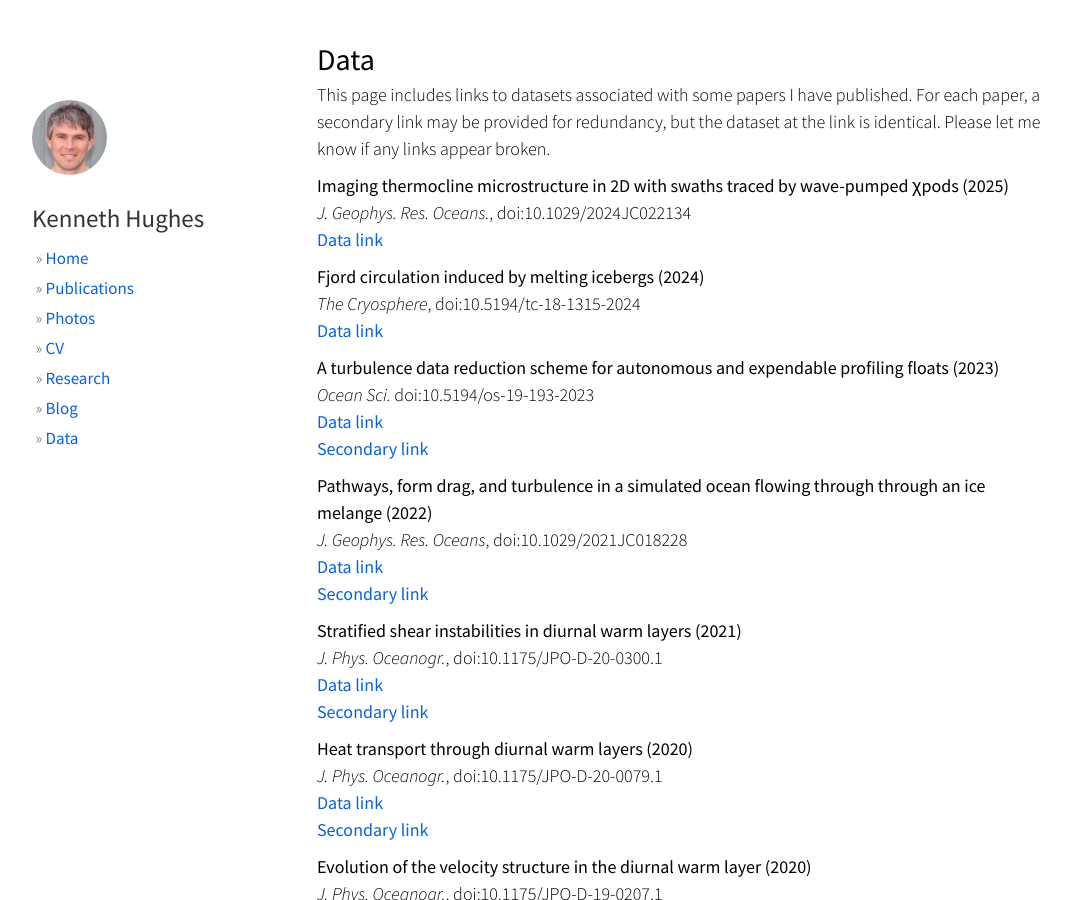
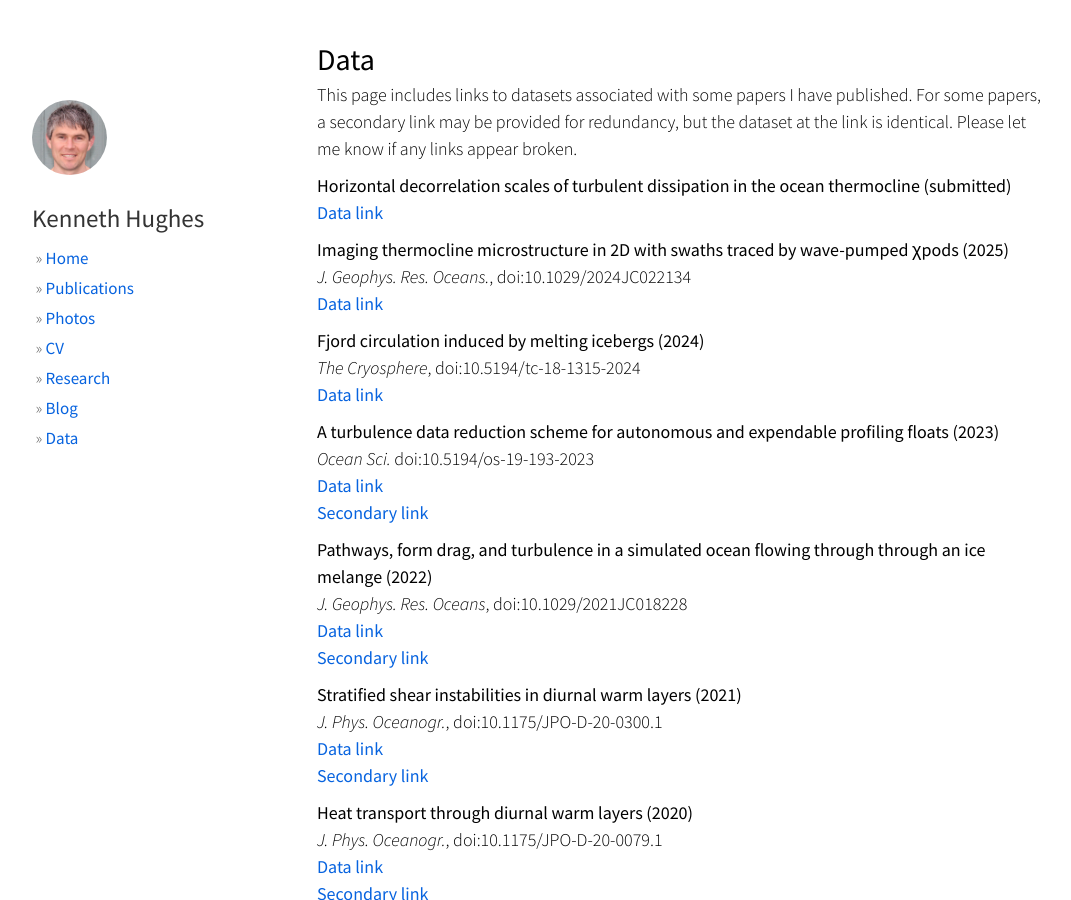
Before and after one commit to hugke729/hugke729.github.io, a Jekyll site: the page built from data/index.md, in a window 1280 px wide and 900 px high. Shown: the whole window, without its empty margins (53-1124 px from the left). Built offline with Jekyll 4.4.1, drawn with Linux system fonts in a browser that asks for light colours; nearby versions of some CDN libraries.

Commit message:
Update index.md

```diff
--- a/data/index.md
+++ b/data/index.md
@@ -7,7 +7,10 @@ css: publications
 
 ## Data
 
-This page includes links to datasets associated with some papers I have published. For each paper, a secondary link may be provided for redundancy, but the dataset at the link is identical. Please let me know if any links appear broken.
+This page includes links to datasets associated with some papers I have published. For some papers, a secondary link may be provided for redundancy, but the dataset at the link is identical. Please let me know if any links appear broken.
+
+__Horizontal decorrelation scales of turbulent dissipation in the ocean thermocline (submitted)__
+[Data link][decorrelation_link]
 
 __Imaging thermocline microstructure in 2D with swaths traced by wave-pumped χpods (2025)__
 *J. Geophys. Res. Oceans.*, doi:10.1029/2024JC022134
@@ -79,3 +82,4 @@ __Water mass modification and mixing rates in a 1/12° simulation of the Canadia
 [melange_link2]: https://drive.google.com/drive/folders/1MnqN4WfcT6LPCtCzreX-GnUGqnmdF75S?usp=sharing
 [melt_circ_link1]: https://doi.org/10.5281/zenodo.8339482
 [swaths_link]: https://doi.org/10.5281/zenodo.14064042
+[decorrelation_link]: https://doi.org/10.5281/zenodo.18344369
```
